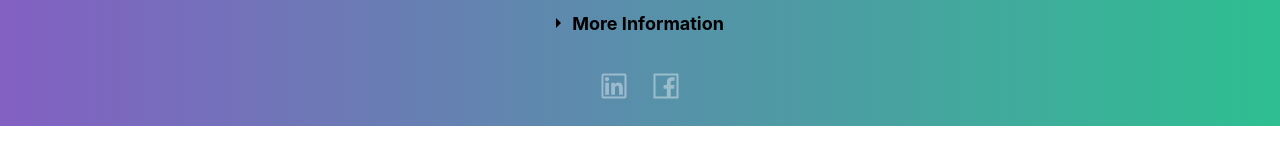
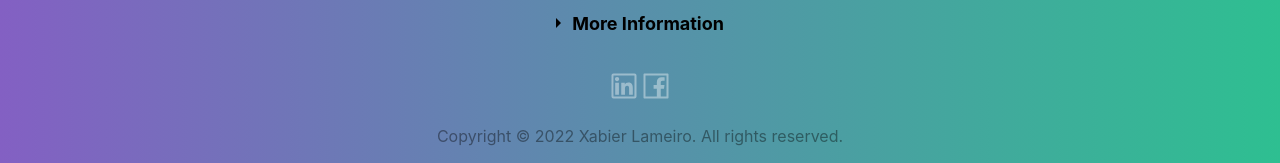
Before and after one commit to xabierlameiro/limerick, a Next.js app: page / in a window 1280 px wide. Shown: the part 1311-1474 px from the top of the page. Before the commit the page ends 1437 px from the top, so only its background shows below. Built offline with nearby package versions, Linux system fonts and the light colour scheme.

Commit message:
Add copyright

```diff
--- a/pages/index.tsx
+++ b/pages/index.tsx
@@ -140,6 +140,7 @@ const Home: NextPage = () => {
                 <Collapsible />
             </main>
             <footer>
+                <nav className={styles.media}>
                     <a
                         onClick={() =>
                             (window as any).gtag("event", "Linkedin", {
@@ -174,6 +175,10 @@ const Home: NextPage = () => {
                             size="2em"
                         />
                     </a>
+                </nav>
+                <span className={styles.copyright}>
+                    Copyright © 2022 Xabier Lameiro. All rights reserved.
+                </span>
             </footer>
         </>
     );
--- a/styles/Home.module.css
+++ b/styles/Home.module.css
@@ -97,3 +97,12 @@
     position: relative;
     margin: 20px 0;
 }
+
+.media {
+    width: fit-content;
+    justify-self: center;
+}
+
+.copyright {
+    opacity: 0.4;
+}
--- a/styles/globals.css
+++ b/styles/globals.css
@@ -83,7 +83,6 @@ header {
 footer {
     display: grid;
     place-content: center;
-    grid-auto-flow: column;
     padding: 0 0 20px 0;
     grid-gap: 20px;
 }
```
Lines whose indentation alone changed are shown as unchanged.
